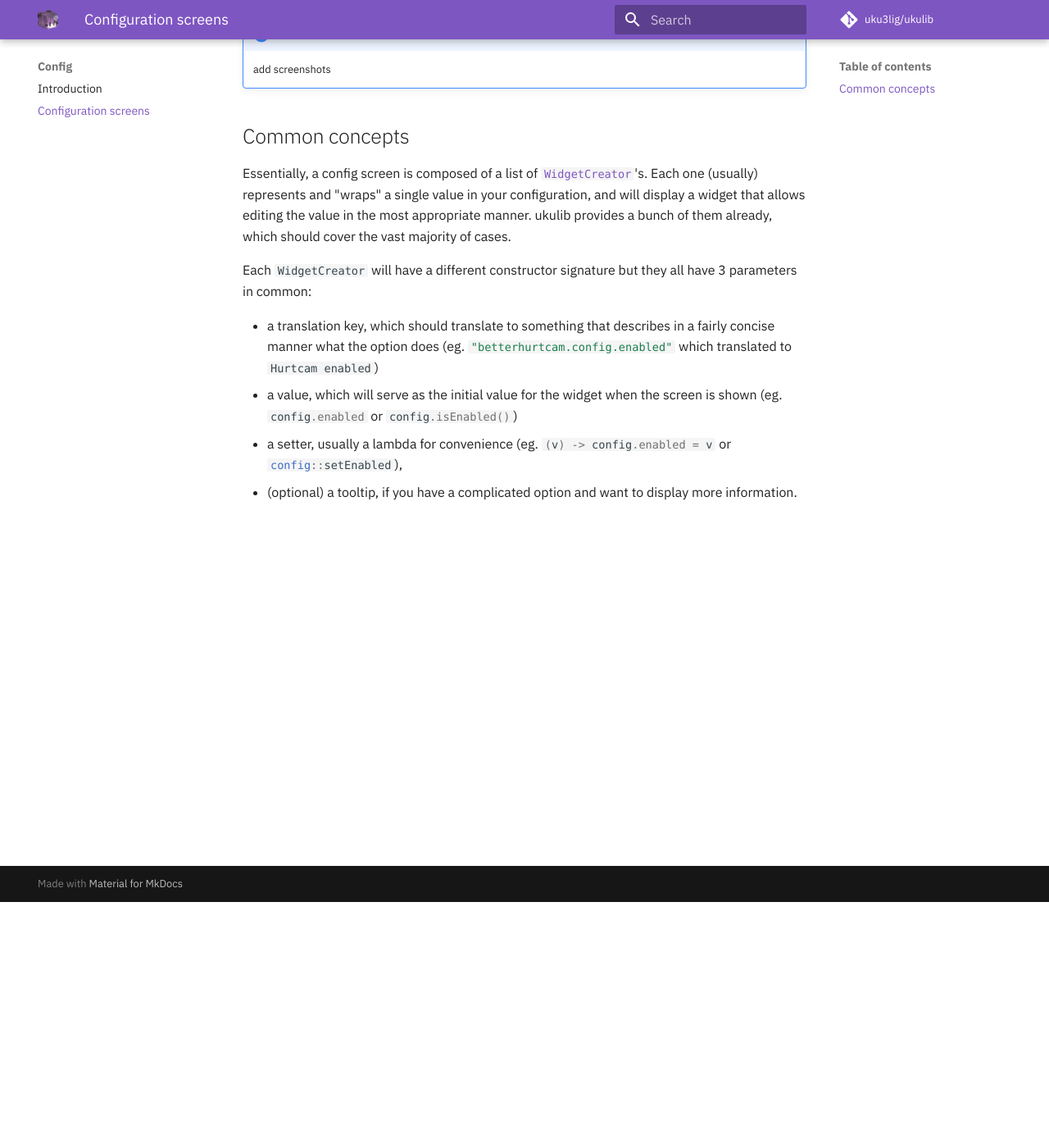
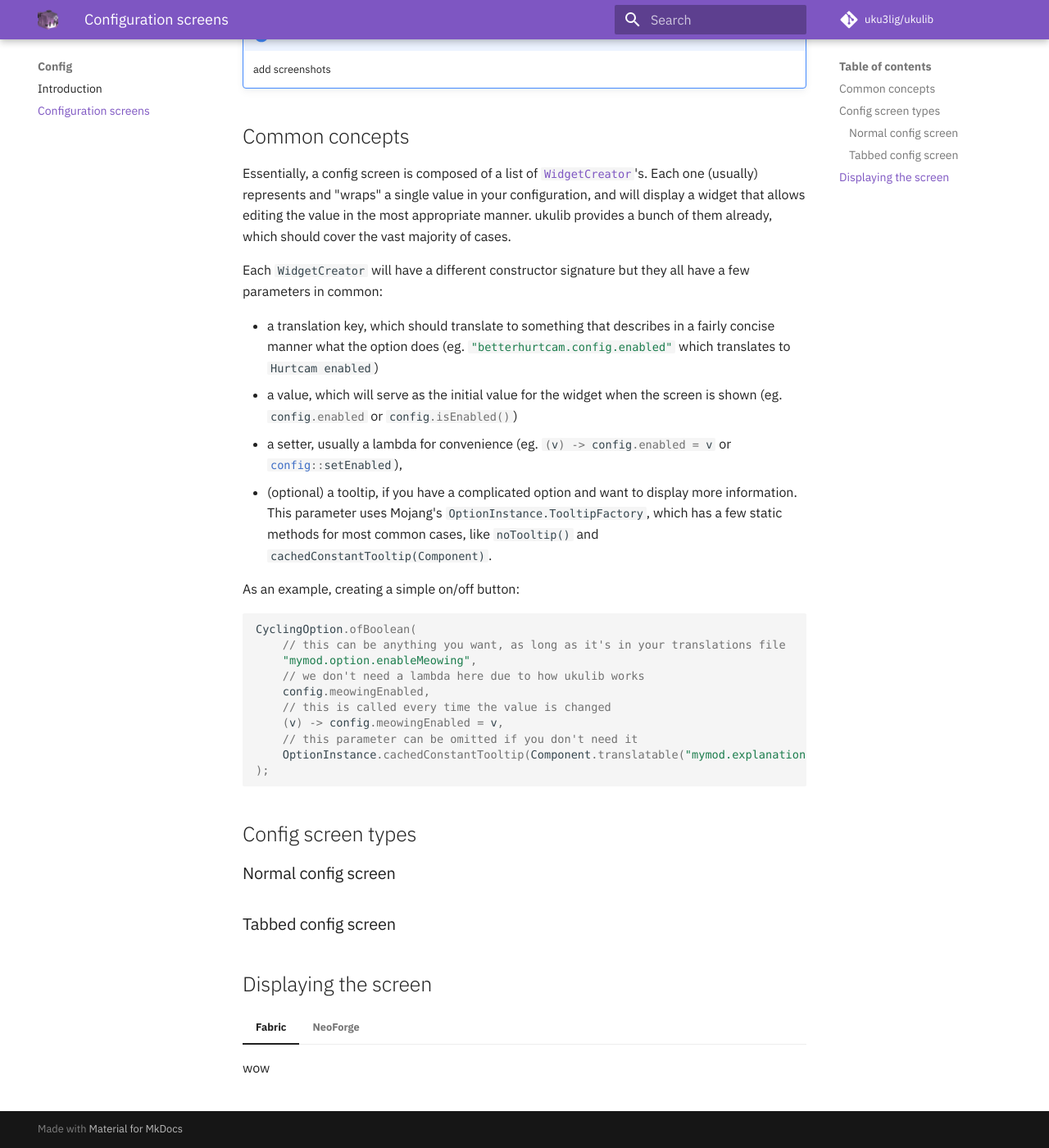
Before and after one commit to uku3lig/ukulib, an MkDocs documentation site: the page built from docs/config/config-screen.md, in a window 1280 px wide and 1400 px high, scrolled down 300 px. Shown: the whole window at 82% size. Built offline with MkDocs 1.6.1 and Material for MkDocs 9.7.7, drawn with Linux system fonts in a browser that asks for light colours; some web fonts are replaced; comment, search, counter and statistics services are not loaded.

Commit message:
feat(docs): more config stuff

````diff
--- a/docs/config/config-screen.md
+++ b/docs/config/config-screen.md
@@ -10,9 +10,40 @@ ukulib provides multiple ways of easily creating screens to manage your mod's co
 
 Essentially, a config screen is composed of a list of [`WidgetCreator`](https://maven.uku3lig.net/javadoc/releases/net/uku3lig/ukulib-common/latest/.cache/unpack/net/uku3lig/ukulib/config/option/WidgetCreator.html)'s. Each one (usually) represents and "wraps" a single value in your configuration, and will display a widget that allows editing the value in the most appropriate manner. ukulib provides a bunch of them already, which should cover the vast majority of cases.
 
-Each `WidgetCreator` will have a different constructor signature but they all have 3 parameters in common:
+Each `WidgetCreator` will have a different constructor signature but they all have a few parameters in common:
 
-- a translation key, which should translate to something that describes in a fairly concise manner what the option does (eg. `#!java "betterhurtcam.config.enabled"` which translated to `Hurtcam enabled`)
+- a translation key, which should translate to something that describes in a fairly concise manner what the option does (eg. `#!java "betterhurtcam.config.enabled"` which translates to `Hurtcam enabled`)
 - a value, which will serve as the initial value for the widget when the screen is shown (eg. `#!java config.enabled` or `#!java config.isEnabled()`)
 - a setter, usually a lambda for convenience (eg. `#!java (v) -> config.enabled = v` or `#!java config::setEnabled`),
-- (optional) a tooltip, if you have a complicated option and want to display more information.
+- (optional) a tooltip, if you have a complicated option and want to display more information. This parameter uses Mojang's `OptionInstance.TooltipFactory`, which has a few static methods for most common cases, like `noTooltip()` and `cachedConstantTooltip(Component)`.
+
+As an example, creating a simple on/off button:
+
+```java
+CyclingOption.ofBoolean(
+    // this can be anything you want, as long as it's in your translations file
+    "mymod.option.enableMeowing",
+    // we don't need a lambda here due to how ukulib works
+    config.meowingEnabled,
+    // this is called every time the value is changed
+    (v) -> config.meowingEnabled = v,
+    // this parameter can be omitted if you don't need it
+    OptionInstance.cachedConstantTooltip(Component.translatable("mymod.explanation.meowing"))
+);
+```
+
+## Config screen types
+
+### Normal config screen
+
+### Tabbed config screen
+
+## Displaying the screen
+
+=== "Fabric"
+
+    wow
+
+=== "NeoForge"
+
+    wow 2
--- a/mkdocs.yml
+++ b/mkdocs.yml
@@ -13,6 +13,8 @@ markdown_extensions:
   - pymdownx.superfences
   - pymdownx.highlight
   - pymdownx.inlinehilite
+  - pymdownx.tabbed:
+      alternate_style: true
 theme:
   name: material
   features:
````
